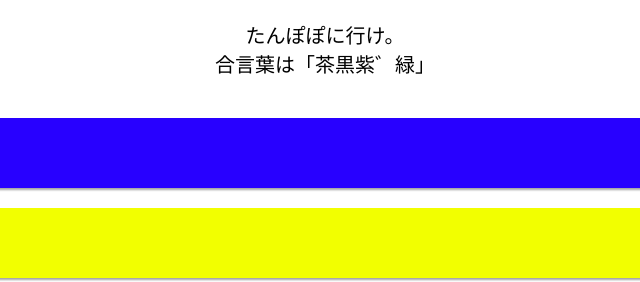
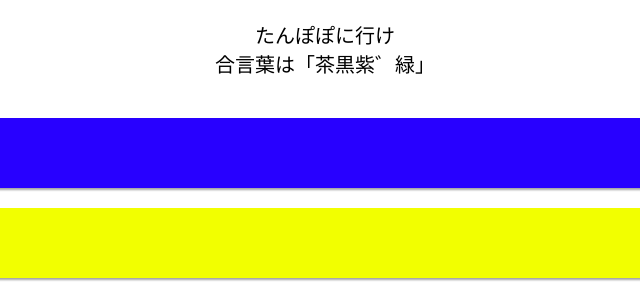
Before and after one commit to yppmeat/color-finder, a plain HTML site: page index.html in a window 1280 px wide. Shown: the top 282 px of the page, 315-955 px from the left. Drawn offline with Linux system fonts and the light colour scheme.

Commit message:
Update index.html

```diff
--- a/index.html
+++ b/index.html
@@ -7,7 +7,7 @@
   <link rel="stylesheet" href="style.css">
 </head>
 <body>
-  <p>たんぽぽに行け。<br>合言葉は「茶黒紫゛緑」</p>
+  <p>たんぽぽに行け<br>合言葉は「茶黒紫゛緑」</p>
   <div class="wrapper">
     <div class="blue"></div>
     <div class="yellow"></div>
```
